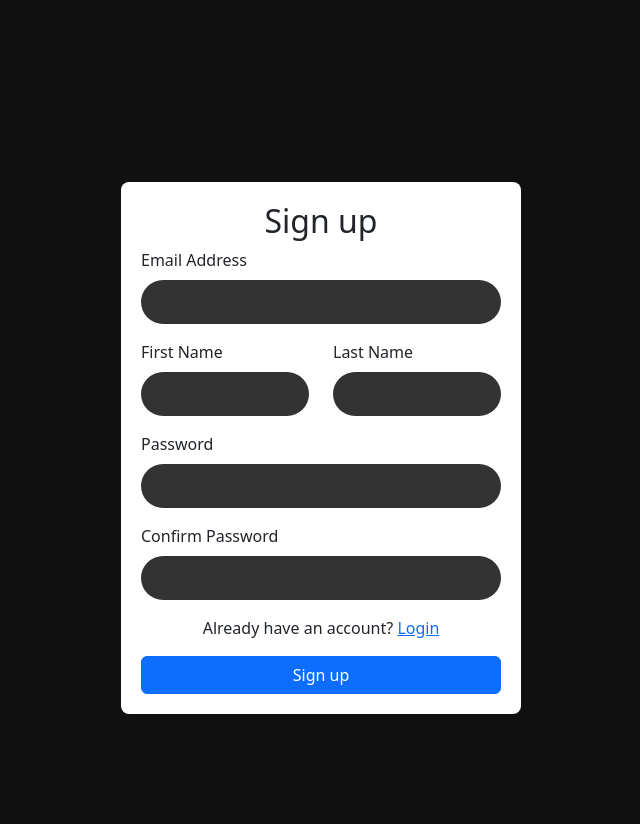
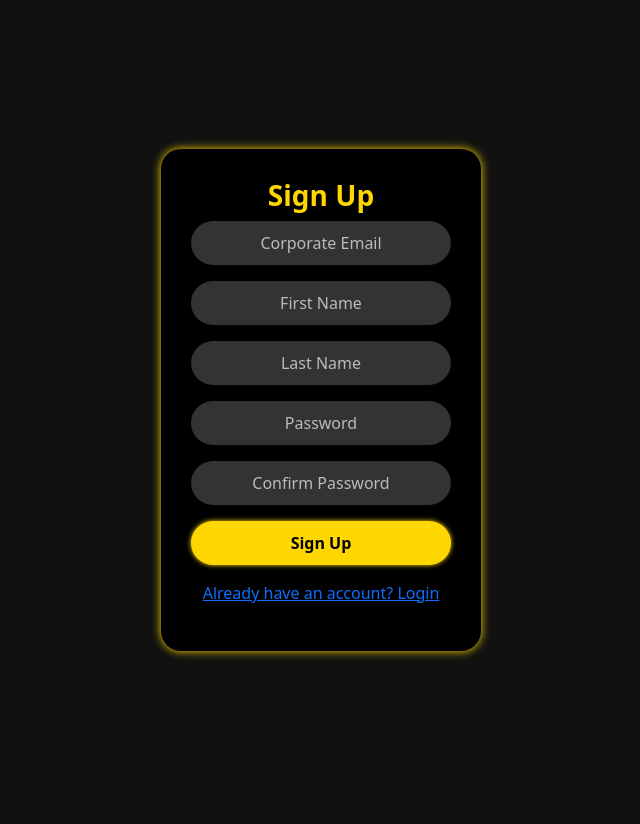
Before and after one commit to Meighel/Online-Vehicle-Pass-Registration, a Django app: template projectsite/templates/signup.html in a window 1280 px wide. Shown: the whole page, without its empty margins (319-959 px from the left). After the commit the page ends 658 px from the top, so only its background shows below. Run offline with Django 5.2, Linux system fonts and the light colour scheme; the template is opened without the code that fills it, so the values that code supplies are empty.

Commit message:
added signuo html and initial design

```diff
--- a/projectsite/templates/signup.html
+++ b/projectsite/templates/signup.html
@@ -4,49 +4,74 @@
     <meta charset="UTF-8">
     <meta name="viewport" content="width=device-width, initial-scale=1.0">
     <title>Signup</title>
-    <link href="https://cdn.jsdelivr.net/npm/bootstrap@5.3.0/dist/css/bootstrap.min.css" rel="stylesheet">
-    <link href="../static/css/signup.css" rel="stylesheet">
-    <link href="https://cdnjs.cloudflare.com/ajax/libs/font-awesome/6.0.0-beta3/css/all.min.css" rel="stylesheet">
+    <link rel="stylesheet" href="https://cdn.jsdelivr.net/npm/bootstrap@5.3.0/dist/css/bootstrap.min.css">
+    <link rel="stylesheet" href="../static/css/signup.css">
+    <style>
+        body {
+            background-color: #111;
+            display: flex;
+            justify-content: center;
+            align-items: center;
+            height: 100vh;
+        }
+        .signup-box {
+            background-color: #000;
+            color: #FFD700;
+            padding: 30px;
+            border-radius: 20px;
+            box-shadow: 0 0 10px #FFD700;
+            text-align: center;
+            width: 320px;
+        }
+        .form-control {
+            background-color: #333;
+            color: white;
+            border: none;
+            border-radius: 30px;
+            padding: 10px;
+            text-align: center;
+        }
+        .form-control::placeholder {
+            color: #bbb;
+        }
+        .btn-signup {
+            background-color: #FFD700;
+            color: black;
+            border-radius: 30px;
+            padding: 10px;
+            font-weight: bold;
+            width: 100%;
+            border: none;
+            box-shadow: 0 0 5px #FFD700;
+        }
+        .btn-signup:hover {
+            background-color: #e6c200;
+        }
+    </style>
 </head>
 <body>
-<div class="container">
-    <div class="container center-container mt-5 pt-5">
-        <div class="form-container">
-            <h2 class="text-center">Sign up</h2>
-            <form action="#" method="post">
+    <div class="signup-box">
+        <h3 class="fw-bold">Sign Up</h3>
+        <form method="POST" action="{% url 'signup' %}">
+            {% csrf_token %}
             <div class="mb-3">
-                    <label for="email" class="form-label">Email Address</label>
-                    <input type="email" class="form-control" id="email" required>
+                <input type="email" class="form-control" name="email" placeholder="Corporate Email" required>
             </div>
-
-                <div class="row mb-3">
-                    <div class="col">
-                        <label for="firstname" class="form-label">First Name</label>
-                        <input type="text" class="form-control" aria-label="First name">
+            <div class="mb-3">
+                <input type="text" class="form-control" name="firstname" placeholder="First Name" required>
             </div>
-                    <div class="col">
-                        <label for="lastname" class="form-label">Last Name</label>
-                        <input type="text" class="form-control" aria-label="Last name">
+            <div class="mb-3">
+                <input type="text" class="form-control" name="lastname" placeholder="Last Name" required>
             </div>
+            <div class="mb-3">
+                <input type="password" class="form-control" name="password1" placeholder="Password" required>
             </div>
-
             <div class="mb-3">
-                    <label for="password1" class="form-label">Password</label>
-                    <input type="password" class="form-control" id="password1" required>
+                <input type="password" class="form-control" name="password2" placeholder="Confirm Password" required>
             </div>
-
-                <div class="mb-3">
-                    <label for="password2" class="form-label">Confirm Password</label>
-                    <input type="password" class="form-control" id="password2" required>
-                </div>
-                <div class="text-center mt-0 pt-0">
-                    <p> Already have an account? <a href="login.html">Login</a> </p>
-                </div>
-                <button class="btn btn-primary w-100">Sign up</button>
+            <button type="submit" class="btn btn-signup">Sign Up</button>
+            <p class="mt-3 text-center"><a href="{% url 'login' %}">Already have an account? Login</a></p>
         </form>
     </div>
-    </div>
-</div>
-<script src="https://cdn.jsdelivr.net/npm/bootstrap@5.3.0/dist/js/bootstrap.bundle.min.js"></script>
 </body>
 </html>
```
Also changed, not shown: projectsite/templates/Admin Dashboard/user_details.html (deleted, +0 -56 lines), projectsite/templates/login.html (+42 -0 lines). Lines whose indentation alone changed are shown as unchanged.
